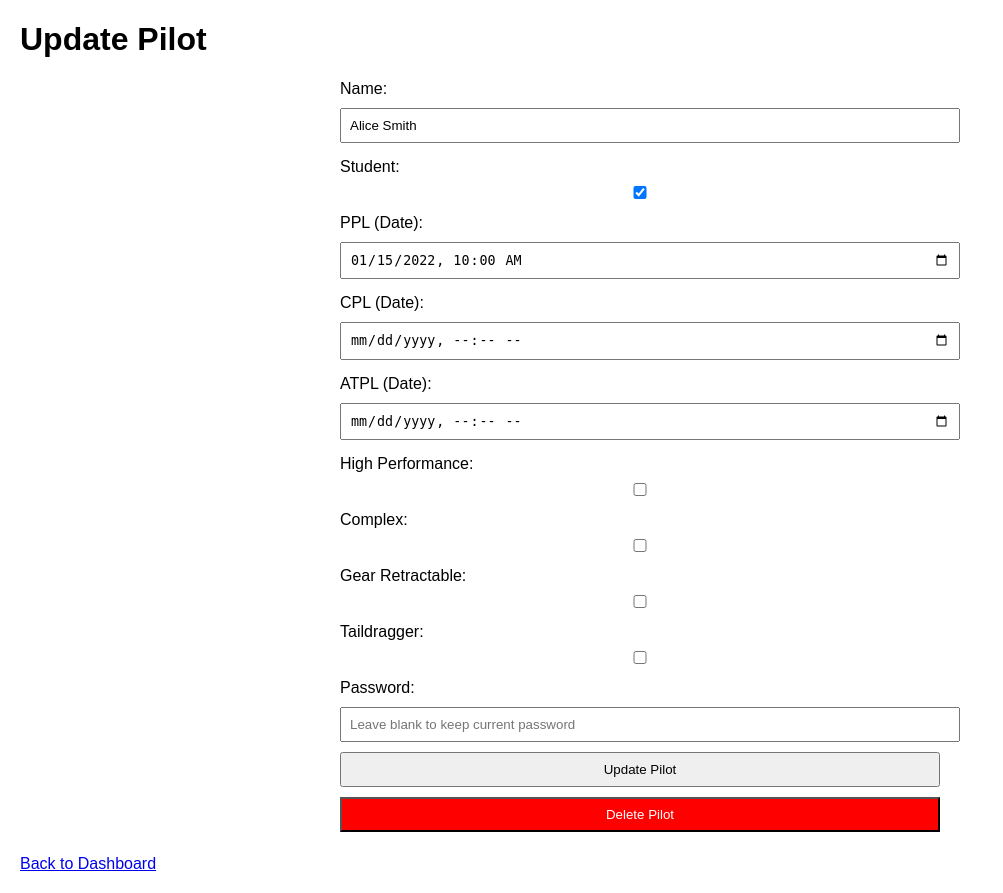
After one commit to alessiottavo/DigiLogbook, a PHP site: page /updatepilot.php in a window 1280 px wide. The commit adds this page. Shown: the whole page, without its empty margins (0-1003 px from the left). Run offline with PHP 8.4, Linux system fonts and the light colour scheme; the visitor is signed in with stand-in values (Sample User, id 1); data comes from the database, SQL or seed files in the repository.

Commit message:
Added user deletion feature

```diff
--- a/www/dashboard.php
+++ b/www/dashboard.php
@@ -60,6 +60,7 @@ $totalPages = ceil($totalEntries / $limit);
         </form>
         <p><a href="addentry.php">Add Entry</a></p>
         <p><a href="addaircraft.php">Add Aircraft</a></p>
+        <p><a href="updatepilot.php">Change Pilot Information</a></p>
     </section>
 
     <section>
--- a/www/repository/LogEntriesRepository.php
+++ b/www/repository/LogEntriesRepository.php
@@ -61,6 +61,18 @@ class LogEntriesRepository {
         } catch (PDOException $e) {
             echo "Failed to get total entries: " . $e->getMessage();
             return 0;
+        }
+    }
+    public function deleteAllEntries($pilotId){
+        try {
+            $stmt = $this->pdo->prepare("DELETE FROM logentries WHERE pilot_id = :pilot_id");
+            $stmt->bindValue(':pilot_id', $pilotId, PDO::PARAM_INT);
+            $stmt->execute();
+
+            return $stmt->rowCount();
+        } catch (PDOException $e) {
+            echo "Failed to delete log entries: " . $e->getMessage();
+            return false;
         }
     }
 
--- a/www/repository/PilotRepository.php
+++ b/www/repository/PilotRepository.php
@@ -6,10 +6,8 @@ class PilotRepository {
     private $user;
     private $password;
 
-    // Constructor to initialize the PDO instance and set the properties
     public function __construct() {
-        // Set properties using environment variables or default values
-        $this->host = getenv('MYSQL_HOST') ?: 'mysqldb'; // Service name in docker-compose.yml
+        $this->host = getenv('MYSQL_HOST') ?: 'mysqldb';
         $this->dbname = getenv('MYSQL_DATABASE') ?: 'digilog_db';
         $this->user = getenv('MYSQL_USER') ?: 'digilog';
         $this->password = getenv('MYSQL_PASSWORD') ?: 'digilog_db';
@@ -47,12 +45,12 @@ class PilotRepository {
     }
 
     // Save a new pilot
-    public function savePilot($name, $password, $student, $ppl, $cpl, $atpl, $hp, $complex, $gear, $tail) {
+    public function savePilot($name, $password, $student, $hp, $complex, $gear, $tail, $ppl = null, $cpl = null, $atpl = null) {
         $hashedPassword = password_hash($password, PASSWORD_DEFAULT);
         try {
             $stmt = $this->pdo->prepare("INSERT INTO pilots (pilot_name, password, student, ppl, cpl, atpl, hp, complex, gear, tail) VALUES (?, ?, ?, ?, ?, ?, ?, ?, ?, ?)");
             $stmt->execute([$name, $hashedPassword, $student, $ppl, $cpl, $atpl, $hp, $complex, $gear, $tail]);
-            return $this->pdo->lastInsertId(); // Return the ID of the created pilot
+            return $this->pdo->lastInsertId();
         } catch (PDOException $e) {
             echo "Failed to save pilot: " . $e->getMessage();
             return null;
@@ -60,17 +58,17 @@ class PilotRepository {
     }
 
     // Update pilot information
-    public function updatePilot($id, $name, $email, $password = null) {
+    public function updatePilot($id, $name, $student, $hp, $complex, $gear, $tail, $ppl = null, $cpl = null, $atpl = null, $password = null) {
         try {
             if ($password) {
                 $hashedPassword = password_hash($password, PASSWORD_DEFAULT);
-                $stmt = $this->pdo->prepare("UPDATE pilots SET name = ?, email = ?, password = ? WHERE id = ?");
-                $stmt->execute([$name, $email, $hashedPassword, $id]);
+                $stmt = $this->pdo->prepare("UPDATE pilots SET pilot_name = ?, student = ?, ppl = ?, cpl = ?, atpl = ?, hp = ?, complex = ?, gear = ?, tail = ?, password = ? WHERE id = ?");
+                $stmt->execute([$name, $student, $ppl, $cpl, $atpl, $hp, $complex, $gear, $tail, $hashedPassword, $id]);
             } else {
-                $stmt = $this->pdo->prepare("UPDATE pilots SET name = ?, email = ? WHERE id = ?");
-                $stmt->execute([$name, $email, $id]);
+                $stmt = $this->pdo->prepare("UPDATE pilots SET pilot_name = ?, student = ?, ppl = ?, cpl = ?, atpl = ?, hp = ?, complex = ?, gear = ?, tail = ? WHERE id = ?");
+                $stmt->execute([$name, $student, $ppl, $cpl, $atpl, $hp, $complex, $gear, $tail, $id]);
             }
-            return $stmt->rowCount(); // Return the number of affected rows
+            return $stmt->rowCount();
         } catch (PDOException $e) {
             echo "Failed to update pilot: " . $e->getMessage();
             return false;
@@ -85,13 +83,25 @@ class PilotRepository {
             $pilot = $stmt->fetch(PDO::FETCH_ASSOC);
 
             if ($pilot && password_verify($password, $pilot['password'])) {
-                return $pilot; // Successful login, return pilot details
+                return $pilot;
             } else {
-                return false; // Invalid credentials
+                return false;
             }
         } catch (PDOException $e) {
             echo "Login failed: " . $e->getMessage();
             return false;
         }
     }
+
+    // Delete a pilot by ID
+    public function deletePilot($id) {
+        try {
+            $stmt = $this->pdo->prepare("DELETE FROM pilots WHERE id = ?");
+            $stmt->execute([$id]);
+            return $stmt->rowCount();
+        } catch (PDOException $e) {
+            echo "Failed to delete pilot: " . $e->getMessage();
+            return false;
+        }
+    }
 }
--- a/www/service/EntryLogService.php
+++ b/www/service/EntryLogService.php
@@ -35,4 +35,8 @@ class EntryLogService {
         // Add the entry using the repository
         return $this->logEntriesRepo->addEntryFromLogEntry($entry);
     }
+
+    public function deleteAllEntries($pilotId) {
+        $this->logEntriesRepo->deleteAllEntries($pilotId);
+    }
 }
--- /dev/null
+++ b/www/updatepilot.php
@@ -0,0 +1,130 @@
+<?php
+session_start();
+
+// Check if the user is logged in
+if (!isset($_SESSION['logged_in']) || !$_SESSION['logged_in']) {
+    header('Location: index.php');
+    exit();
+}
+
+// Include necessary files for handling the form
+require './repository/PilotRepository.php';
+require './service/EntryLogService.php';
+
+$pilotRepo = new PilotRepository();
+$entriesService = new EntryLogService();
+$message = '';
+$pilotId = $_SESSION['pilot_id'];
+
+if ($_SERVER['REQUEST_METHOD'] === 'POST') {
+    if (isset($_POST['update'])) {
+        // Handle update form submission
+        $pilotId = intval($_POST['id']);
+        $name = $_POST['pilot_name'];
+        $student = isset($_POST['student']) ? 1 : 0;
+        $ppl = $_POST['ppl'] ? $_POST['ppl'] : null;
+        $cpl = $_POST['cpl'] ? $_POST['cpl'] : null;
+        $atpl = $_POST['atpl'] ? $_POST['atpl'] : null;
+        $hp = isset($_POST['hp']) ? 1 : 0;
+        $complex = isset($_POST['complex']) ? 1 : 0;
+        $gear = isset($_POST['gear']) ? 1 : 0;
+        $tail = isset($_POST['tail']) ? 1 : 0;
+        $password = isset($_POST['password']) ? $_POST['password'] : null;
+
+        if ($pilotRepo->updatePilot($pilotId, $name, $student, $hp, $complex, $gear, $tail, $ppl, $cpl, $atpl, $password)) {
+            $message = "Pilot updated successfully!";
+        } else {
+            $message = "Error updating pilot.";
+        }
+    } elseif (isset($_POST['delete'])) {
+        $entriesService->deleteAllEntries($pilotId);
+        $pilotRepo->deletePilot($pilotId);
+        header('Location: index.php');
+         exit();
+    }
+}
+
+// Fetch current pilot details for pre-filling the form
+$pilot = $pilotRepo->getPilot($pilotId);
+if (!$pilot) {
+    die("Pilot not found.");
+}
+?>
+
+<!DOCTYPE html>
+<html lang="en">
+<head>
+    <meta charset="UTF-8">
+    <title>Update Pilot</title>
+    <style>
+        /* Simple styling for the form */
+        body {
+            font-family: Arial, sans-serif;
+            margin: 20px;
+        }
+        form {
+            max-width: 600px;
+            margin: auto;
+        }
+        label {
+            display: block;
+            margin: 10px 0 5px;
+        }
+        input, textarea, button {
+            width: 100%;
+            padding: 8px;
+            margin: 5px 0;
+        }
+        textarea {
+            height: 100px;
+        }
+    </style>
+</head>
+<body>
+    <h1>Update Pilot</h1>
+
+    <?php if (!empty($message)) : ?>
+        <p><?php echo htmlspecialchars($message); ?></p>
+    <?php endif; ?>
+
+    <form method="POST" action="">
+        <input type="hidden" name="id" value="<?php echo htmlspecialchars($pilot['id']); ?>">
+
+        <label for="pilot_name">Name:</label>
+        <input type="text" id="pilot_name" name="pilot_name" value="<?php echo htmlspecialchars($pilot['pilot_name']); ?>" required>
+
+        <label for="student">Student:</label>
+        <input type="checkbox" id="student" name="student" <?php echo $pilot['student'] ? 'checked' : ''; ?>>
+
+        <label for="ppl">PPL (Date):</label>
+        <input type="datetime-local" id="ppl" name="ppl" value="<?php echo htmlspecialchars($pilot['ppl']); ?>">
+
+        <label for="cpl">CPL (Date):</label>
+        <input type="datetime-local" id="cpl" name="cpl" value="<?php echo htmlspecialchars($pilot['cpl']); ?>">
+
+        <label for="atpl">ATPL (Date):</label>
+        <input type="datetime-local" id="atpl" name="atpl" value="<?php echo htmlspecialchars($pilot['atpl']); ?>">
+
+        <label for="hp">High Performance:</label>
+        <input type="checkbox" id="hp" name="hp" <?php echo $pilot['hp'] ? 'checked' : ''; ?>>
+
+        <label for="complex">Complex:</label>
+        <input type="checkbox" id="complex" name="complex" <?php echo $pilot['complex'] ? 'checked' : ''; ?>>
+
+        <label for="gear">Gear Retractable:</label>
+        <input type="checkbox" id="gear" name="gear" <?php echo $pilot['gear'] ? 'checked' : ''; ?>>
+
+        <label for="tail">Taildragger:</label>
+        <input type="checkbox" id="tail" name="tail" <?php echo $pilot['tail'] ? 'checked' : ''; ?>>
+
+        <label for="password">Password:</label>
+        <input type="password" id="password" name="password" placeholder="Leave blank to keep current password">
+
+        <button type="submit" name="update">Update Pilot</button>
+        <button type="submit" name="delete" style="background-color: red; color: white;">Delete Pilot</button>
+    </form>
+
+    <br>
+    <a href="dashboard.php">Back to Dashboard</a>
+</body>
+</html>
```
